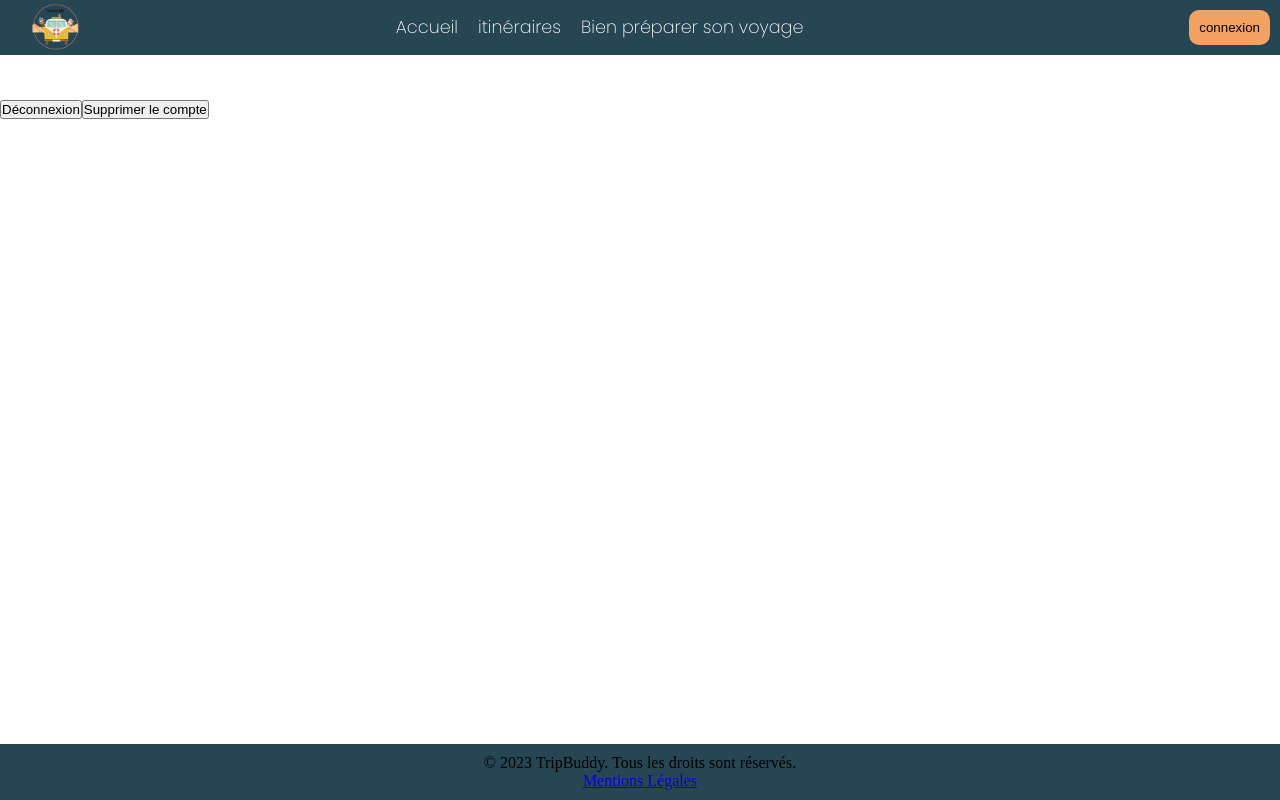
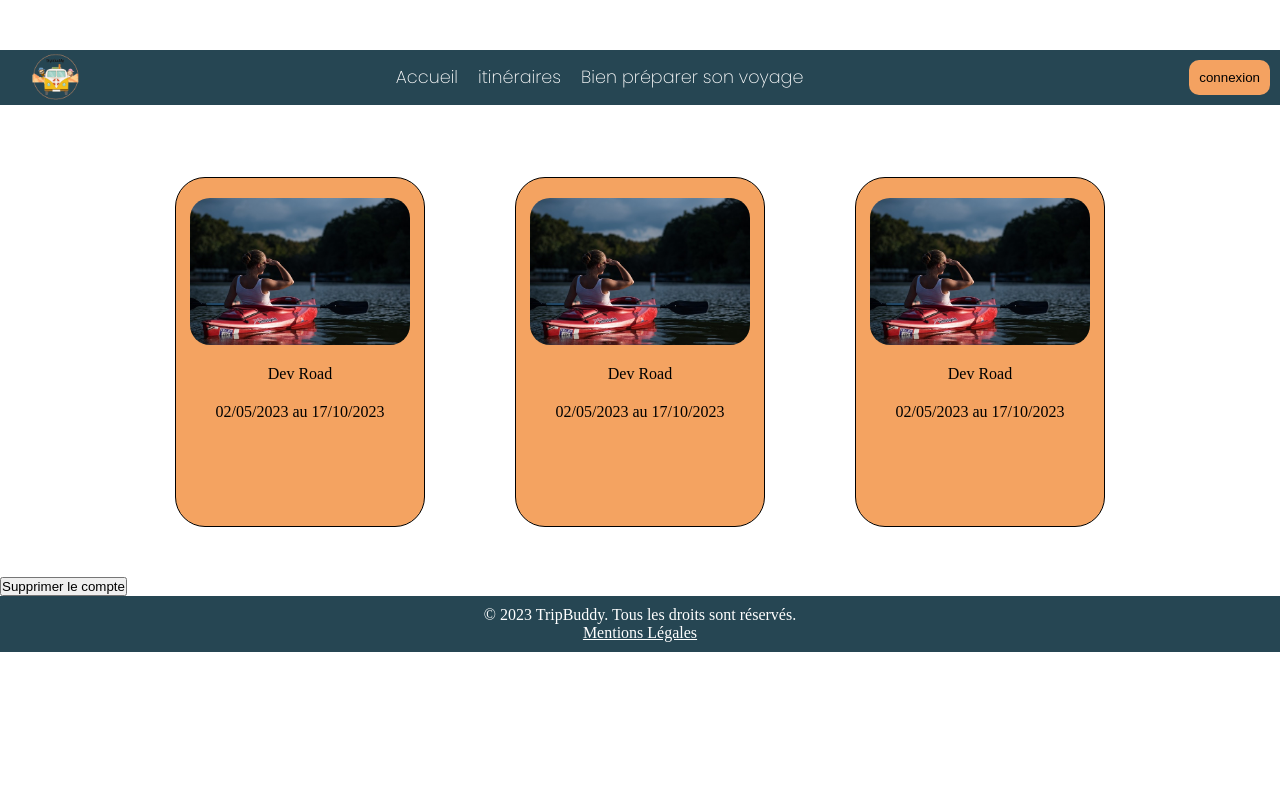
Before and after one commit to YoanBuscail/TripbuddyFront, a React (Vite) app: page /Profil in a window 1280 px wide. Built offline with nearby package versions, Linux system fonts and the light colour scheme; a web font is replaced by a local one.

Commit message:
profile inté presque fini

```diff
--- a/src/App.tsx
+++ b/src/App.tsx
@@ -5,6 +5,7 @@ import  Home from './pages/Home';
 import Itineraries from './pages/Itineraries';
 import TravelPreparation from './pages/TravelPreparation';
 import UserProfile from './pages/UserProfile';
+import Footer from './components/footer/Footer';
 
 function App() {
 
@@ -16,6 +17,7 @@ function App() {
         <Route path='/itineraires' element={<Itineraries />} />
         <Route path='/prepare-ton-voyage' element={<TravelPreparation />} />
         <Route path='/Profil' element={<UserProfile />} />
+        <Route path='/mentions-legales' element={<Footer />} />
       </Routes>
     </BrowserRouter>
     </>
--- a/src/components/footer/Footer.css
+++ b/src/components/footer/Footer.css
@@ -1,10 +1,16 @@
 
 .footer {
+    z-index: 10;
+    position: relative;
     background-color: #264653;
     text-align: center;
     padding: 10px;
-    position: fixed;
     left: 0;
     bottom: 0;
     width: 100%;
+    color: white;
   }
+
+  .link-footer{
+    color: white;
+  }
--- a/src/components/footer/Footer.tsx
+++ b/src/components/footer/Footer.tsx
@@ -5,7 +5,7 @@ function Footer () {
   return (
     <footer className="footer">
       <p>© 2023 TripBuddy. Tous les droits sont réservés.</p>
-      <Link to="/mentions-legales">Mentions Légales</Link>
+      <Link to="/mentions-legales" className='link-footer'>Mentions Légales</Link>
    </footer>
   );
 }
--- a/src/components/itinerary/Itinerary.css
+++ /dev/null
@@ -1,20 +0,0 @@
-
-.itineraire-item {
-    /* ... autres styles ... */
-    display: flex;
-    flex-direction: column;
-    align-items: center; /* centre les éléments enfants horizontalement */
-}
-
-.image-container {
-    width: 100%; /* ou la largeur désirée */
-    height: 100px; /* ou la hauteur désirée */
-    display: flex;
-    align-items: center; /* centre l'image verticalement dans le conteneur */
-    justify-content: center; /* centre l'image horizontalement dans le conteneur */
-}
-
-.itineraire-image {
-    max-width: 100%;
-    max-height: 100%;
-}
--- a/src/components/itinerary/Itinerary.tsx
+++ /dev/null
@@ -1,24 +0,0 @@
-import React from 'react';
-import './Itinerary.css'
-
-interface ItineraryProps {
-    src: string;
-    alt: string;
-    nom: string;
-    dateDebut: string;
-    dateFin: string;
-}
-
-function Itinerary({ src, alt, nom, dateDebut, dateFin }: ItineraryProps) {
-    return (
-        <div className="itineraire-item">
-            <div className='image-container'>
-            <img src={src} alt={alt} className='itineraire-image' />
-            </div>
-            <p>{nom}</p>
-            <p>{dateDebut}  {dateFin}</p>
-        </div>
-    );
-}
-
-export default Itinerary;
--- /dev/null
+++ b/src/components/myItineraries/myItineraries.css
@@ -0,0 +1,46 @@
+.my-itineraries{
+    margin-top: 50px;
+    margin-bottom: 50px;
+}
+
+.container-profile-cards{
+    display: flex;
+    flex-wrap: wrap;
+    margin-top: 100px;
+    width: 100%;
+    justify-content: center;
+    align-items: center;
+    gap: 90px;
+}
+
+.profile-card{
+    display: flex;
+    flex-direction: column;
+    z-index: 1;
+    border-radius: 30px;
+    width: 250px;
+    height: 350px;
+    border: 1px solid black;
+    background-color: #f4a361;
+}
+
+.img-profile-card{
+    margin-top: 20px;
+    width: 220px;
+    align-self: center;
+    border-radius: 20px;
+}
+
+.profile-card-name{
+    align-self: center;
+    z-index: 2;
+    text-align: center;
+    margin-top: 20px;
+}
+
+.profile-card-date{
+    align-self: center;
+    z-index: 2;
+    text-align: center;
+    margin-top: 20px;
+}
--- /dev/null
+++ b/src/components/myItineraries/myItineraries.tsx
@@ -0,0 +1,32 @@
+import "./myItineraries.css"
+import kayak from '../../assets/kayak.jpg'
+
+
+function MyItineraries(){
+
+    return(
+
+    <section className="my-itineraries">
+    <h2>Mes itinéraires</h2>
+    <div className="container-profile-cards">
+        <div className="profile-card">
+            <img className="img-profile-card" src={kayak} alt="logo-img"/>
+            <p className="profile-card-name">Dev Road</p>
+            <p className="profile-card-date">02/05/2023 au 17/10/2023</p>
+        </div>
+        <div className="profile-card">
+            <img className="img-profile-card" src={kayak} alt="logo-img"/>
+            <p className="profile-card-name">Dev Road</p>
+            <p className="profile-card-date">02/05/2023 au 17/10/2023</p>
+        </div>
+        <div className="profile-card">
+            <img className="img-profile-card" src={kayak} alt="logo-img"/>
+            <p className="profile-card-name">Dev Road</p>
+            <p className="profile-card-date">02/05/2023 au 17/10/2023</p>
+        </div>
+
+    </div>
+    </section>
+)};
+
+export default MyItineraries;
--- a/src/components/userInfo/UserInfo.css
+++ b/src/components/userInfo/UserInfo.css
@@ -5,20 +5,45 @@
     font-size: 20px;
     display: flex;
     justify-content: center;
+    align-items: center;
+}
+
+.info-container{
+
+    justify-content: center;
+}
+
+.button-profile-container{
+    text-align: center;
+    justify-content: center;
+}
+
+.button-profile{
+    margin-right: 20px;
+    border: 0px solid white;
+    padding: 10px;
+    border-radius: 10px;
+    transition: 1s;
 }
 
 .user-info-button{
     position: relative;
     margin-top: 20px;
     margin-bottom: 30px;
-    border: 0px solid white;
-    padding: 10px;
-    border-radius: 10px;
-    left: 50%;
-    transform: translateX(-50px);
 }
+
+.logout-button{
+    background-color: #e75f51;
+}
+
+
 
 .user-info-button:hover{
     cursor: pointer;
-    background-color: white;
+    background-color: #e75f51;
 }
+
+.logout-button:hover{
+    cursor: pointer;
+    background-color: #ffffff;
+}
--- a/src/pages/Home.tsx
+++ b/src/pages/Home.tsx
@@ -3,6 +3,7 @@ import HomeForm from "../components/homeForm/HomeForm";
 import BackgroundHeader from "../components/backgroundHeader/BackgroundHeader";
 import FavorisDestination from "../components/favorisDestinations/FavorisDestinations";
 import SiteDescription from "../components/siteDescription/siteDescription";
+import Footer from "../components/footer/Footer";
 
 function Home(){
     return (
@@ -12,6 +13,7 @@ function Home(){
            <HomeForm />
            <FavorisDestination/>
            <SiteDescription />
+           <Footer />
 
         </>
     )
--- a/src/pages/LegalMentions.tsx
+++ b/src/pages/LegalMentions.tsx
@@ -1,3 +1,4 @@
+import Footer from '../components/footer/Footer.tsx';
 import LegalSection from '../components/legalSection/LegalSection.tsx';
 
 function LegalMentions() {
@@ -9,6 +10,7 @@ function LegalMentions() {
       <LegalSection title="3. Responsabilité" content="[Nom de votre entreprise] s'efforce d'assurer, etc..." />
       <LegalSection title="4. Politique de confidentialité" content="Veuillez consulter notre politique, etc..." />
       <LegalSection title="5. Droit applicable" content="Les présentes mentions légales sont régies, etc..." />
+      <Footer />
     </div>
   );
 }
--- a/src/pages/UserProfile.tsx
+++ b/src/pages/UserProfile.tsx
@@ -1,16 +1,15 @@
 import { useState, useEffect } from "react";  // Ajoutez useEffect
-import { useNavigate } from "react-router-dom";
 import Footer from '../components/footer/Footer';
 import UserInfo from "../components/userInfo/userInfo";
 import ActionButton from "../components/actionButtonProfile/ActionButtonProfile";
 import PopupLogout from "../components/popupLogout/PopupLogout";
-import Itinerary from "../components/itinerary/Itinerary";
 import Navbar from "../components/navbar/Navbar";
+import MyItineraries from "../components/myItineraries/myItineraries";
 
 function UserProfile() {
     const [isPopupOpen, setPopupOpen] = useState(false);
     const [userData, setUserData] = useState(null);  // Ajoutez cet état pour stocker les données utilisateur
-    const navigate = useNavigate();
+
 
     // Récupérez les données utilisateur du localStorage
     useEffect(() => {
@@ -20,27 +19,27 @@ function UserProfile() {
         }
     }, []);
 
-    const handleLogout = () => {
-        localStorage.removeItem('token');
-        localStorage.removeItem('userData');
-        setUserData(null);  // Mettez à jour l'état local
-        navigate('/');
-    };
+
 
     const handleConfirm = () => {
         console.log("Le compte a été supprimé");
     };
 
     return (
-        <div className="profil-container">
+        <>
+            <div className="profil-container">
             <Navbar />
-            {userData && <UserInfo userData={userData} />}  {/* N'affiche UserInfo que si userData est disponible */}
-            <Itinerary />
-            <ActionButton label="Déconnexion" onClick={handleLogout} />
+                {userData && <UserInfo userData={userData} />}  {/* N'affiche UserInfo que si userData est disponible */}
+
+
+            <MyItineraries />
             <ActionButton label="Supprimer le compte" onClick={() => setPopupOpen(true)} />
-            {isPopupOpen && <PopupLogout onClose={() => setPopupOpen(false)} onConfirm={handleConfirm}/>}
+                {isPopupOpen && <PopupLogout onClose={() => setPopupOpen(false)} onConfirm={handleConfirm}/>}
             <Footer />
-        </div>
+            </div>
+
+
+        </>
     );
 }
 
```
Also changed, not shown: src/components/userInfo/userInfo.tsx (+32 -7 lines).
